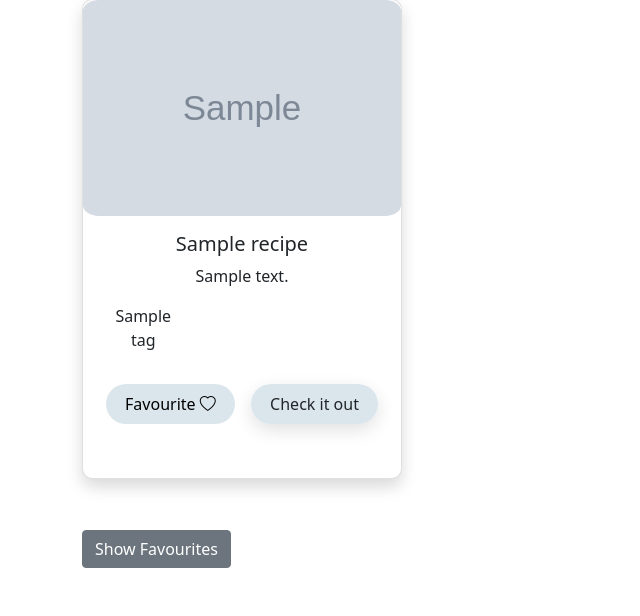
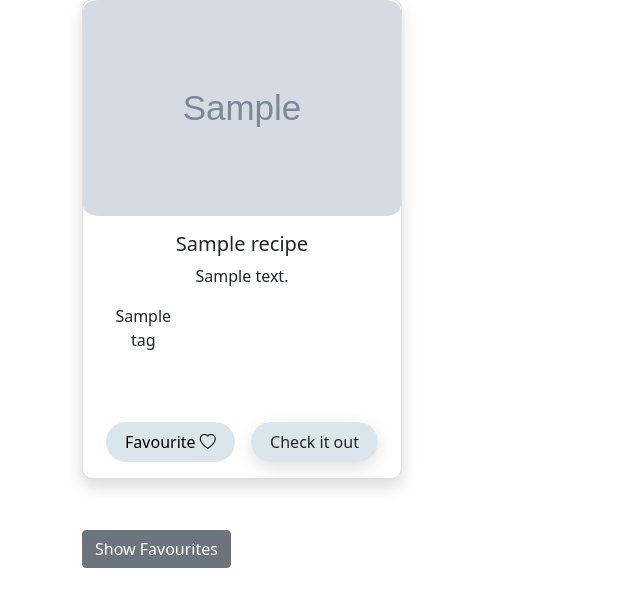
Before and after one commit to Jiwei-Cao/SEG-Coursework-1-Green-6, a Django app: template recipes/templates/profile_page.html in a window 1280 px wide. Shown: the part 320-936 px from the top of the page, without its empty margins (0-640 px from the left). Run offline with Django 5.2, Linux system fonts and the light colour scheme; the template is opened without the code that fills it: most values are stand-ins (such as "Sample title", 1, 10 or a date in 2020); grey boxes marked "Sample" are stand-in pictures; some libraries are stand-ins or nearby versions.

Commit message:
ensure buttons are at bottom of card

```diff
--- a/recipes/templates/partials/recipe_card.html
+++ b/recipes/templates/partials/recipe_card.html
@@ -7,7 +7,7 @@
   />
   {% endif %}
 
-  <div class="card-body">
+  <div class="card-body d-flex flex-column">
     <h5 class="card-title">{{ recipe.title }}</h5>
     <p class="card-text">{{ recipe.description }}</p>
     <div class="row">
@@ -17,9 +17,7 @@
       </div>
       {% endfor %}
     </div>
-    <div
-      class="d-flex flex-column flex-md-row justify-content-center gap-3 mt-3"
-    >
+    <div class="mt-auto d-flex flex-column flex-md-row justify-content-center gap-3">
     {% if recipe.user != user %}
       <form method="post" class="favourite-form">
         {% csrf_token %}
@@ -31,12 +29,12 @@
           name="favourite_recipe"
           value="unfavourite_recipe"
         />
-        <button type="submit" class="unfavourite-button">
+        <button type="submit" class="unfavourite-button w-auto mt-auto">
           Unfavourite <i class="bi bi-heartbreak-fill"></i>
         </button>
         {% else %}
         <input type="hidden" name="favourite_recipe" value="favourite_recipe" />
-        <button type="submit" class="favourite-button">
+        <button type="submit" class="favourite-button w-auto mt-auto">
           Favourite <i class="bi bi-heart"></i>
         </button>
         {% endif %}
@@ -45,7 +43,7 @@
     {% endif %}
 
       {% if recipe.id %}
-      <a href="{% url 'get_recipe' recipe.id %}" class="btn link-button">
+      <a href="{% url 'get_recipe' recipe.id %}" class="btn link-button w-auto mx-auto">
         Check it out
       </a>
       {% endif %}
--- a/recipes/views/specific_recipe_view.py
+++ b/recipes/views/specific_recipe_view.py
@@ -1,7 +1,7 @@
 from django.contrib.auth.decorators import login_required
 from django.shortcuts import render, get_object_or_404
 from ..models import Recipe, Rating
-from django.http import HttpResponse, Http404, HttpResponseRedirect
+from django.http import HttpResponseRedirect
 from math import floor
 @login_required
 def get_recipe(request, recipe_id):
@@ -26,7 +26,6 @@ def get_recipe(request, recipe_id):
     except Rating.DoesNotExist:
         user_rating = None
 
-    all_ratings = Rating.objects.filter(recipe=recipe)
     average_rating = recipe.average_rating
     rating_count = recipe.rating_count
 
```
Also changed, not shown: recipes/tests/views/test_profile_page_view.py (+24 -1 lines), recipes/tests/views/test_specific_recipe_view.py (added, +80 -0 lines), recipes/views/profile_page_view.py (+2 -14 lines).
